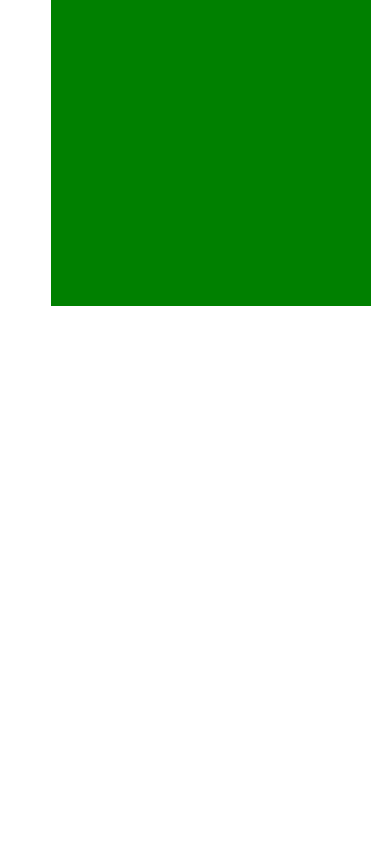
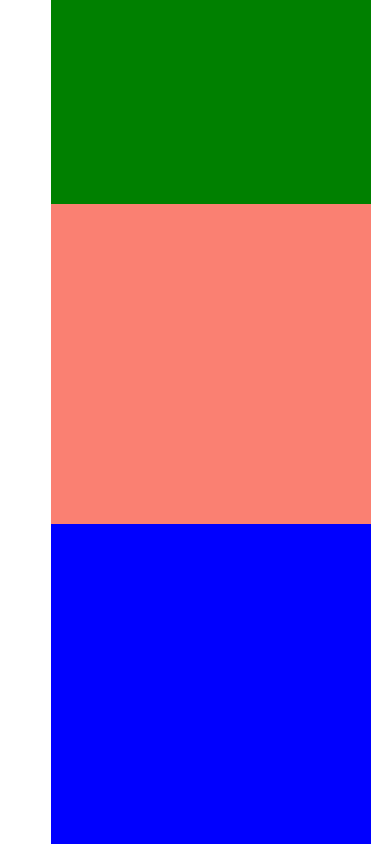
Before and after one commit to GeeksHubsAcademy/BTCStartGandiaCentrar, a plain HTML site: page index.html in a window 390 px wide. Shown: the part 436-1280 px from the top of the page. Before the commit the page ends 844 px from the top, so only its background shows below. Drawn offline with Linux system fonts and the light colour scheme.

Commit message:
Media query con grid css

```diff
--- a/css/styles.css
+++ b/css/styles.css
@@ -17,8 +17,9 @@ body {
 
 .general {
 
-    display: flex;
-    flex-direction: row;
+    display: grid;
+    /* flex-direction: row; */
+    grid-template-columns: repeat(2, 2fr);
 
 
 
@@ -45,9 +46,36 @@ body {
 
 }
 
+.cuadrado3 {
+
+    height: 20em;
+    width: 20em;
+
+    background-color: salmon;
+    margin-left: 2em;
+
+}
+
+.cuadrado4 {
+
+    height: 20em;
+    width: 20em;
+
+    background-color: blue;
+    margin-left: 2em;
+
+}
+
 @media (max-width: 800px) {
+    .general {
+
+        grid-template-columns: repeat(1, 1fr);
+    }
+}
+
+/* @media (max-width: 800px) {
     .general {
 
         flex-direction: column;
     }
-}
+} */
--- a/index.html
+++ b/index.html
@@ -13,6 +13,8 @@
     <div class="general">
         <div class="cuadrado1"></div>
         <div class="cuadrado2"></div>
+        <div class="cuadrado3"></div>
+        <div class="cuadrado4"></div>
     </div>
 
 </body>
```
